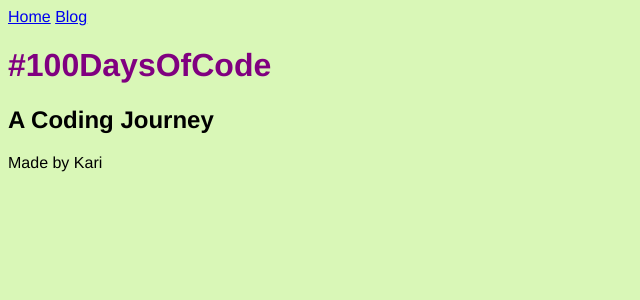
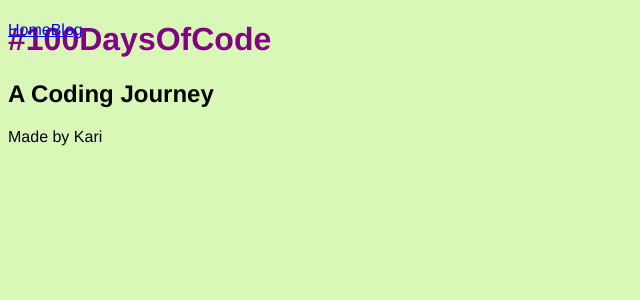
Before and after one commit to KJLarson/100-days, a Jekyll site: the page built from index.html, in a window 1280 px wide. Shown: the top 300 px of the page, without its empty margins (0-640 px from the left). Built offline with Jekyll 4.4.1, drawn with Linux system fonts in a browser that asks for light colours.

Commit message:
Style navigavtion bar

```diff
--- a/css/main.css
+++ b/css/main.css
@@ -10,3 +10,11 @@
 cite {
 	font-style: italic;
 }
+
+/* Navigation */
+
+nav {
+	position: fixed;
+	display: flex;
+	text-decoration: none;
+}
```
